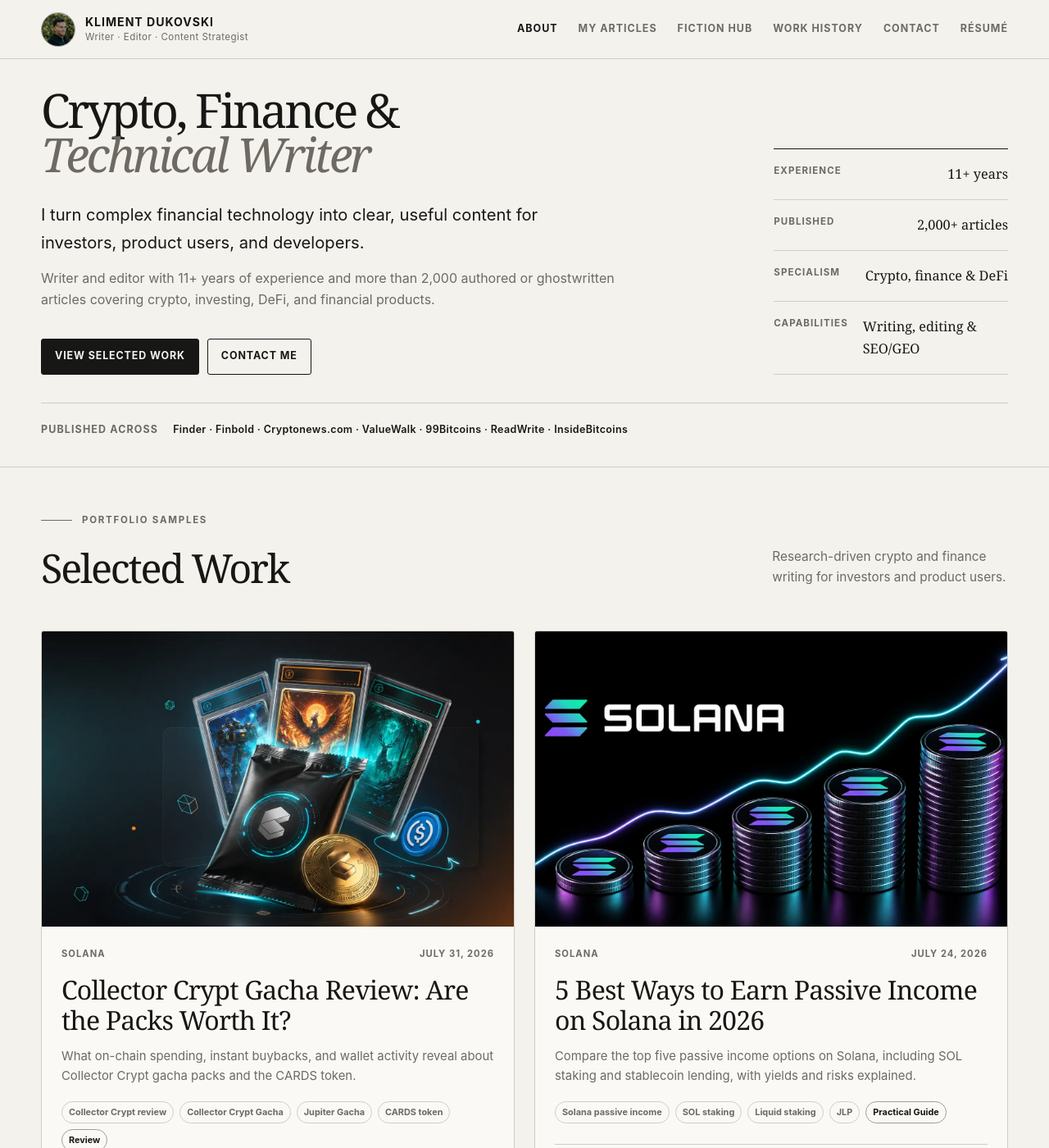
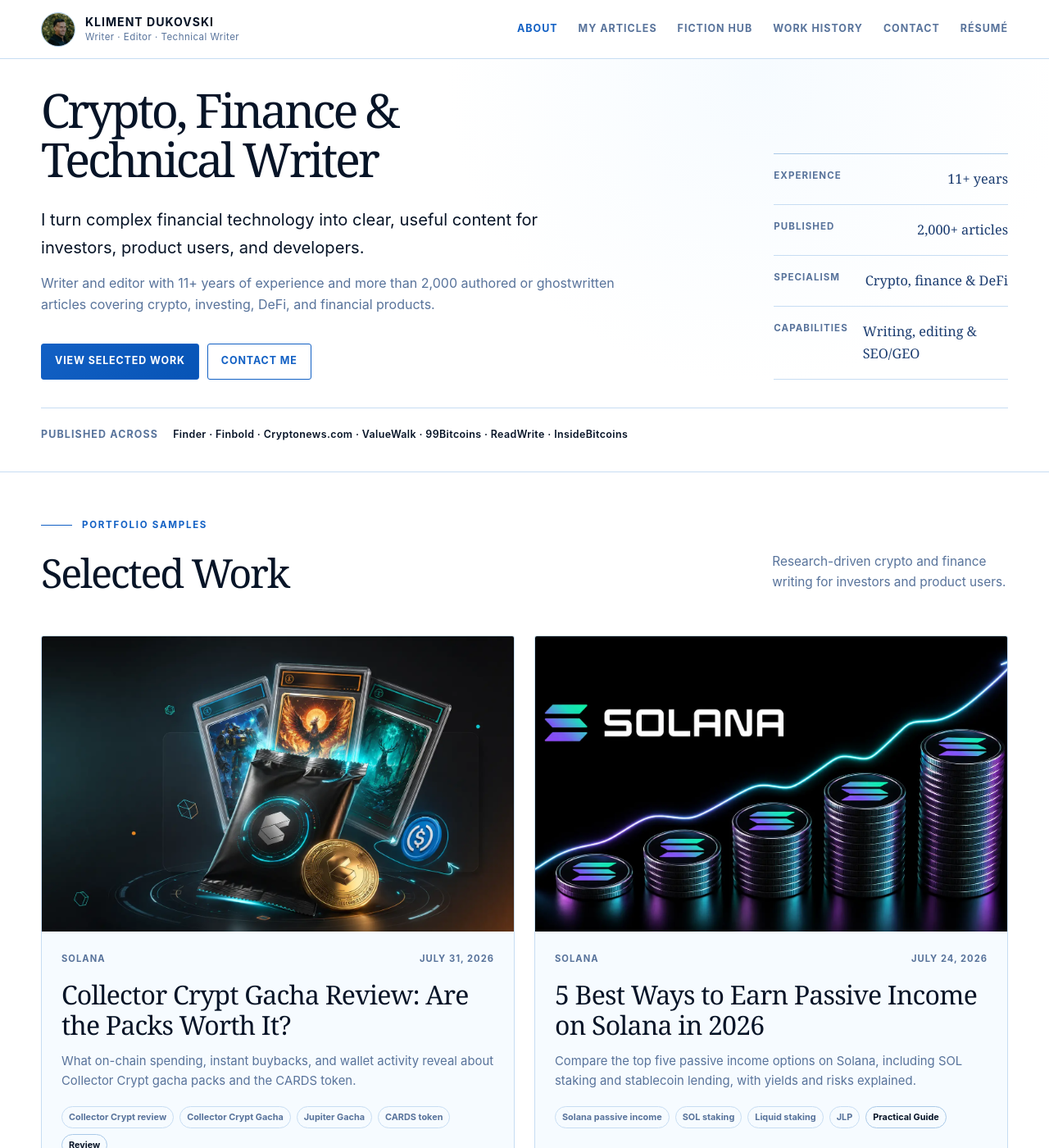
Before and after one commit to kliment-dukovski/kliment-dukovski.github.io, a Jekyll site: the page built from index.html, in a window 1280 px wide and 1400 px high. Shown: the whole window at 82% size. Built offline with Jekyll 4.4.1, drawn with Linux system fonts in a browser that asks for light colours; some of the changed text lies outside the part shown.

Commit message:
Changing color scheme

```diff
--- a/_layouts/article.html
+++ b/_layouts/article.html
@@ -10,7 +10,7 @@
 
   {% include seo.html %}
 
-  <meta name="theme-color" content="#f4f2ed">
+  <meta name="theme-color" content="#ffffff">
 
   <link
     rel="stylesheet"
--- a/articles/index.html
+++ b/articles/index.html
@@ -15,7 +15,7 @@ description: "Articles by Kliment Dukovski on cryptocurrency, investing, markets
 
   {% include seo.html %}
 
-  <meta name="theme-color" content="#f4f2ed">
+  <meta name="theme-color" content="#ffffff">
 
   <link
     rel="stylesheet"
--- a/assets/css/styles.css
+++ b/assets/css/styles.css
@@ -1,10 +1,14 @@
 :root {
-  --paper: #f4f2ed;
-  --surface: #faf9f6;
-  --ink: #171715;
-  --muted: #6e6a63;
-  --line: #d1cdc4;
-  --line-strong: #a19c92;
+  --paper: #ffffff;
+  --surface: #f6fbff;
+  --ink: #071427;
+  --muted: #58739b;
+  --line: #c7ddf3;
+  --line-strong: #a9c9e8;
+  --accent: #1260c4;
+  --accent-deep: #0754b6;
+  --footer: #0b315e;
+  --footer-muted: #acd7ff;
   --max: 1180px;
   --header: 72px;
   --radius: 3px;
@@ -30,7 +34,7 @@ body {
 
 body.menu-open { overflow: hidden; }
 
-::selection { background: var(--ink); color: var(--paper); }
+::selection { background: var(--accent); color: #ffffff; }
 
 a {
   color: inherit;
@@ -68,7 +72,7 @@ button { font: inherit; }
   z-index: 100;
   height: var(--header);
   border-bottom: 1px solid var(--line);
-  background: rgba(244, 242, 237, .94);
+  background: rgba(255, 255, 255, .94);
   backdrop-filter: blur(12px);
 }
 
@@ -135,7 +139,7 @@ button { font: inherit; }
 }
 
 .site-nav a:hover,
-.site-nav a.is-current { color: var(--ink); }
+.site-nav a.is-current { color: var(--accent); }
 
 .menu-button {
   display: none;
@@ -164,6 +168,7 @@ main { overflow: clip; }
   align-items: center;
   padding: 94px 0 100px;
   border-bottom: 1px solid var(--line);
+  background: radial-gradient(circle at 72% 4%, var(--surface) 0, var(--paper) 36%);
 }
 
 .hero-grid {
@@ -179,7 +184,7 @@ main { overflow: clip; }
   align-items: center;
   gap: 12px;
   margin: 0 0 24px;
-  color: var(--muted);
+  color: var(--accent);
   font-size: .72rem;
   font-weight: 750;
   letter-spacing: .15em;
@@ -229,10 +234,10 @@ main { overflow: clip; }
   align-items: center;
   justify-content: center;
   padding: 9px 16px;
-  border: 1px solid var(--ink);
+  border: 1px solid var(--accent);
   border-radius: var(--radius);
-  background: var(--ink);
-  color: var(--paper);
+  background: linear-gradient(135deg, var(--accent), var(--accent-deep));
+  color: #ffffff;
   font-size: .78rem;
   font-weight: 750;
   letter-spacing: .07em;
@@ -240,13 +245,13 @@ main { overflow: clip; }
   text-transform: uppercase;
 }
 
-.button:hover { background: transparent; color: var(--ink); text-decoration: none; }
-.button.secondary { background: transparent; color: var(--ink); }
-.button.secondary:hover { background: var(--ink); color: var(--paper); }
+.button:hover { background: transparent; color: var(--accent); text-decoration: none; }
+.button.secondary { background: transparent; color: var(--accent); }
+.button.secondary:hover { background: var(--accent); color: #ffffff; }
 
 .facts {
   margin: 0;
-  border-top: 1px solid var(--ink);
+  border-top: 1px solid var(--line-strong);
 }
 
 .facts div {
@@ -267,6 +272,7 @@ main { overflow: clip; }
 
 .facts dd {
   margin: 0;
+  color: #1b3c70;
   font-family: Georgia, "Times New Roman", serif;
   font-size: 1.02rem;
 }
@@ -312,6 +318,7 @@ main { overflow: clip; }
 .more-link,
 .inline-links a,
 .card-footer a {
+  color: var(--accent-deep);
   font-size: .76rem;
   font-weight: 750;
   letter-spacing: .08em;
@@ -336,7 +343,7 @@ main { overflow: clip; }
   display: block;
   overflow: hidden;
   aspect-ratio: 16 / 10;
-  background: #e7e4dc;
+  background: #eaf3fb;
 }
 
 .article-image {
@@ -395,7 +402,7 @@ main { overflow: clip; }
   font-size: .76rem;
 }
 
-.card-footer a { color: var(--ink); }
+.card-footer a { color: var(--accent-deep); }
 
 .book-grid {
   display: grid;
@@ -534,8 +541,8 @@ main { overflow: clip; }
 
 .site-footer {
   padding: 24px 0;
-  background: var(--ink);
-  color: #bcb8b0;
+  background: var(--footer);
+  color: var(--footer-muted);
 }
 
 .footer-inner {
@@ -546,7 +553,7 @@ main { overflow: clip; }
   letter-spacing: .04em;
 }
 
-.footer-inner a { color: var(--paper); }
+.footer-inner a { color: #ffffff; }
 
 @media (max-width: 980px) {
   .article-grid { grid-template-columns: 1fr; }
@@ -723,12 +730,12 @@ body[data-page="work"] main > .section {
 
 @media (max-width: 720px) {
   .site-header {
-    background: #f3f1eb;
+    background: var(--paper);
     backdrop-filter: none;
   }
 
   .site-nav {
-    background: #f3f1eb;
+    background: var(--paper);
   }
 }
 
@@ -967,8 +974,8 @@ body[data-page="work"] main > .section {
 }
 
 .article-search input:focus {
-  border-color: var(--ink);
-  box-shadow: 0 0 0 2px rgba(23, 23, 21, .08);
+  border-color: var(--accent);
+  box-shadow: 0 0 0 2px rgba(18, 96, 196, .12);
 }
 
 .filter-group {
@@ -995,9 +1002,9 @@ body[data-page="work"] main > .section {
 
 .filter-button:hover,
 .filter-button.is-active {
-  border-color: var(--ink);
-  background: var(--ink);
-  color: var(--paper);
+  border-color: var(--accent);
+  background: var(--accent);
+  color: #ffffff;
 }
 
 .article-results {
@@ -1155,6 +1162,7 @@ body[data-page="work"] main > .section {
 }
 
 .article-content a {
+  color: var(--accent-deep);
   text-decoration-thickness: 1px;
   text-underline-offset: 3px;
 }
@@ -1231,7 +1239,7 @@ body[data-page="work"] main > .section {
   overflow-x: auto;
   margin: 30px 0;
   padding: 18px;
-  background: rgba(0, 0, 0, 0.04);
+  background: #eef6ff;
   font-size: 0.86rem;
 }
 
@@ -1265,7 +1273,7 @@ body[data-page="work"] main > .section {
 .author-box {
   margin-top: 3rem;
   padding-top: 1.5rem;
-  border-top: 1px solid rgba(20, 20, 20, 0.16);
+  border-top: 1px solid var(--line);
 }
 
 .author-box__label {
@@ -1291,6 +1299,11 @@ body[data-page="work"] main > .section {
   max-width: 42rem;
 }
 
+.hero-title-second-line {
+  display: block;
+  margin-top: 6px;
+}
+
 .author-box .text-link {
   display: inline-block;
   margin-top: 0.25rem;
--- a/fiction.html
+++ b/fiction.html
@@ -9,7 +9,7 @@ permalink: /fiction.html
   <meta charset="utf-8">
   <meta name="viewport" content="width=device-width, initial-scale=1">
   {% include seo.html %}
-  <meta name="theme-color" content="#f4f2ed">
+  <meta name="theme-color" content="#ffffff">
   <link rel="stylesheet" href="assets/css/styles.css">
   <script src="assets/js/site.js" defer></script>
 </head>
--- a/index.html
+++ b/index.html
@@ -9,7 +9,7 @@ description: "Portfolio of Kliment Dukovski, a cryptocurrency and investments wr
   <meta charset="utf-8">
   <meta name="viewport" content="width=device-width, initial-scale=1">
   {% include seo.html %}
-  <meta name="theme-color" content="#f4f2ed">
+  <meta name="theme-color" content="#ffffff">
   <link rel="stylesheet" href="assets/css/styles.css">
   <script src="assets/js/site.js" defer></script>
 </head>
@@ -25,7 +25,7 @@ description: "Portfolio of Kliment Dukovski, a cryptocurrency and investments wr
         </span>
         <span class="identity-copy">
           <strong>Kliment Dukovski</strong>
-          <span>Writer · Editor · Content Strategist</span>
+          <span>Writer · Editor · Technical Writer</span>
         </span>
       </a>
 
@@ -48,7 +48,10 @@ description: "Portfolio of Kliment Dukovski, a cryptocurrency and investments wr
     <section class="hero" aria-labelledby="about-heading">
       <div class="container hero-grid">
         <div>
-          <h1 id="about-heading">Crypto, Finance &amp; <em>Technical Writer</em></h1>
+           <h1 id="about-heading">
+             Crypto, Finance &amp;
+             <span class="hero-title-second-line">Technical Writer</span>
+           </h1>
           <p class="hero-copy">
             I turn complex financial technology into clear, useful content for investors, product users, and developers.
           </p>
@@ -143,7 +146,7 @@ description: "Portfolio of Kliment Dukovski, a cryptocurrency and investments wr
             <p class="section-label">Selected experience</p>
             <h2 id="work-heading">Work History</h2>
           </div>
-          <p class="section-note">A brief overview here, with the complete career history on its own page.</p>
+          <p class="section-note">Selected roles from 11+ years of writing across crypto, finance, and investing.</p>
         </header>
 
         {% include work-list.html limit=2 %}
--- a/work-history.html
+++ b/work-history.html
@@ -9,7 +9,7 @@ permalink: /work-history.html
   <meta charset="utf-8">
   <meta name="viewport" content="width=device-width, initial-scale=1">
   {% include seo.html %}
-  <meta name="theme-color" content="#f4f2ed">
+  <meta name="theme-color" content="#ffffff">
   <link rel="stylesheet" href="assets/css/styles.css">
   <script src="assets/js/site.js" defer></script>
 </head>
```
Also changed, not shown: other parts of index.html (+1 -1 lines), apple-touch-icon.png, favicon.ico, favicon.png, favicon.svg.
